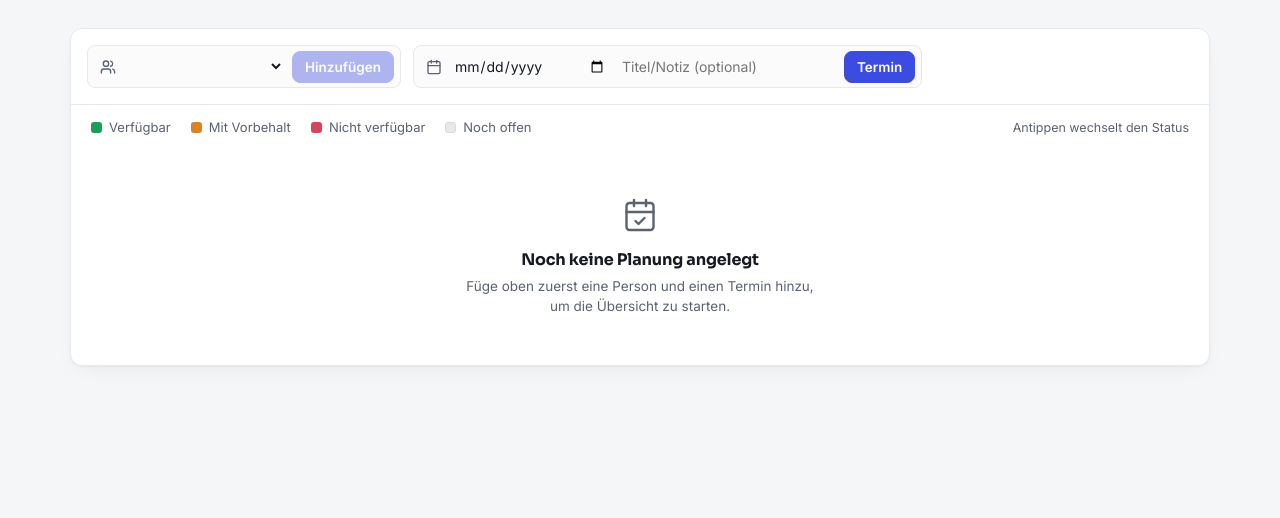
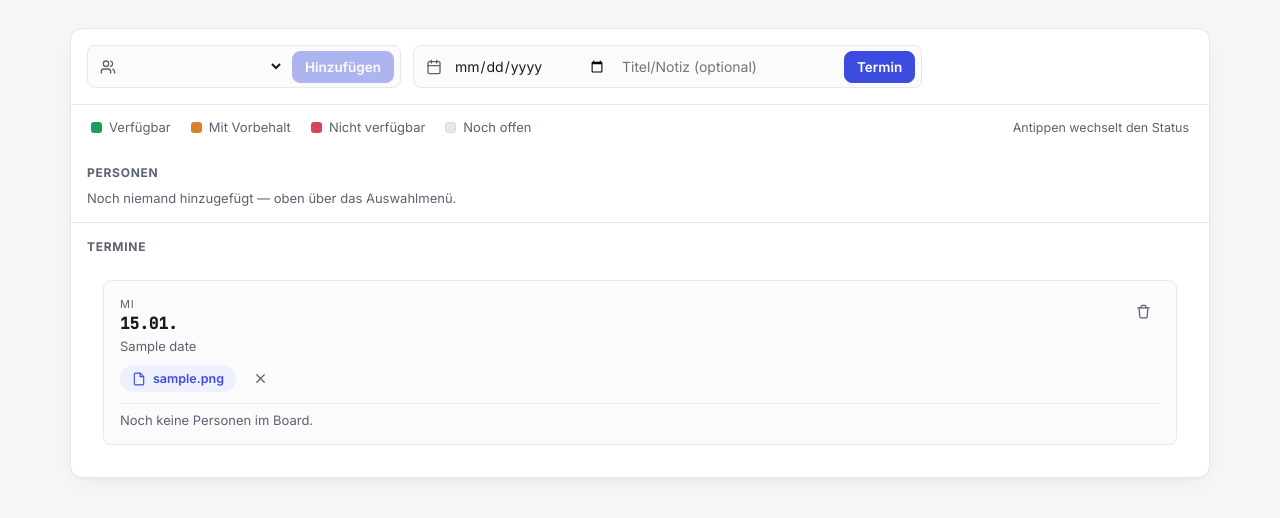
Before and after one commit to GamerMax004/Technik-AG, a Flask app: page /board/1 in a window 1280 px wide. Shown: the part 175-693 px from the top of the page. Run offline with Flask 3, Linux system fonts and the light colour scheme; a user stored in the database is signed in; tables that the repository leaves empty hold one stand-in row (values such as "Sample post").

Commit message:
Add files via upload

```diff
--- a/templates/board.html
+++ b/templates/board.html
@@ -59,66 +59,12 @@
   </div>
 
   {% if current_user.is_staff %}
-    {% if people and date_info %}
+    {% if date_info %}
+    <div class="staff-view">
 
-    <!-- Desktop/Tablet: volle Tabelle -->
-    <div class="table-scroll staff-desktop-view">
-      <table class="grid">
-        <thead>
-          <tr>
-            <th class="corner"></th>
-            {% for d in date_info %}
-            <th class="col-head" data-date-id="{{ d.id }}">
-              <div class="dhead">
-                <span class="wd">{{ d.weekday }}</span>
-                <span class="dd">{{ d.display }}</span>
-                {% if d.label %}<span class="date-note" title="{{ d.label }}">{{ d.label }}</span>{% endif %}
-                {% set total = people|length %}
-                <div class="bar" title="{{ d.stats.ok }} verfügbar · {{ d.stats.warn }} mit Vorbehalt · {{ d.stats.no }} nicht verfügbar">
-                  <span style="width:{{ (d.stats.ok / total * 100) if total else 0 }}%; background:var(--ok)"></span>
-                  <span style="width:{{ (d.stats.warn / total * 100) if total else 0 }}%; background:var(--warn)"></span>
-                  <span style="width:{{ (d.stats.no / total * 100) if total else 0 }}%; background:var(--no)"></span>
-                </div>
-                <button class="btn ghost del" data-remove-date="{{ d.id }}" aria-label="Termin entfernen" title="Termin entfernen">
-                  <svg viewBox="0 0 24 24" fill="none" stroke="currentColor" stroke-width="2" stroke-linecap="round" stroke-linejoin="round" width="13" height="13"><path d="M3 6h18"/><path d="M8 6V4a2 2 0 012-2h4a2 2 0 012 2v2"/><path d="M19 6l-1 14a2 2 0 01-2 2H8a2 2 0 01-2-2L5 6"/></svg>
-                </button>
-              </div>
-            </th>
-            {% endfor %}
-          </tr>
-        </thead>
-        <tbody>
-          {% for p in people %}
-          <tr class="{{ 'my-row' if p.user_id == current_user.id }}">
-            <td class="row-head">
-              <div class="rh">
-                <div class="name-wrap">
-                  <input class="name-input" data-rename="{{ p.id }}" value="{{ p.name }}" maxlength="40">
-                  {% if p.user_id == current_user.id %}<span class="me-badge">Du</span>{% endif %}
-                </div>
-                <button class="btn ghost person-delete" data-remove-person="{{ p.id }}" aria-label="Person entfernen" title="Person entfernen">
-                  <svg viewBox="0 0 24 24" fill="none" stroke="currentColor" stroke-width="2" stroke-linecap="round" stroke-linejoin="round" width="13" height="13"><path d="M3 6h18"/><path d="M8 6V4a2 2 0 012-2h4a2 2 0 012 2v2"/><path d="M19 6l-1 14a2 2 0 01-2 2H8a2 2 0 01-2-2L5 6"/></svg>
-                </button>
-              </div>
-            </td>
-            {% for d in date_info %}
-            {% set status = entries.get(p.id ~ ':' ~ d.id, 'unset') %}
-            <td class="cell-td">
-              <button class="cell" data-person="{{ p.id }}" data-date="{{ d.id }}" data-status="{{ status }}" aria-label="Status: {{ status }}">
-                <span class="chip {{ status }}"></span>
-              </button>
-            </td>
-            {% endfor %}
-          </tr>
-          {% endfor %}
-        </tbody>
-      </table>
-    </div>
-
-    <!-- Handy: Kartenansicht, gleiches Prinzip wie bei normalen Nutzern -->
-    <div class="staff-mobile-view">
-      <div class="staff-mobile-section">
-        <h4 class="staff-mobile-heading">Personen</h4>
+      <div class="staff-section">
+        <h4 class="staff-heading">Personen</h4>
+        {% if people %}
         <div class="staff-people-list">
           {% for p in people %}
           <div class="staff-person-edit {{ 'my-row' if p.user_id == current_user.id }}">
@@ -132,10 +78,13 @@
           </div>
           {% endfor %}
         </div>
+        {% else %}
+        <p class="staff-empty-hint">Noch niemand hinzugefügt — oben über das Auswahlmenü.</p>
+        {% endif %}
       </div>
 
-      <div class="staff-mobile-section">
-        <h4 class="staff-mobile-heading">Termine</h4>
+      <div class="staff-section">
+        <h4 class="staff-heading">Termine</h4>
         <div class="day-list">
           {% for d in date_info %}
           <div class="day-card staff-day-card">
@@ -149,24 +98,44 @@
                 <svg viewBox="0 0 24 24" fill="none" stroke="currentColor" stroke-width="2" stroke-linecap="round" stroke-linejoin="round" width="14" height="14"><path d="M3 6h18"/><path d="M8 6V4a2 2 0 012-2h4a2 2 0 012 2v2"/><path d="M19 6l-1 14a2 2 0 01-2 2H8a2 2 0 01-2-2L5 6"/></svg>
               </button>
             </div>
+
+            <div class="attachment-row" data-attachment-row="{{ d.id }}">
+              {% if d.attachment %}
+              <a class="attachment-chip" href="{{ url_for('download_attachment', date_id=d.id) }}" target="_blank" rel="noopener">
+                <svg viewBox="0 0 24 24" fill="none" stroke="currentColor" stroke-width="2" stroke-linecap="round" stroke-linejoin="round"><path d="M14 2H6a2 2 0 00-2 2v16a2 2 0 002 2h12a2 2 0 002-2V8z"/><path d="M14 2v6h6"/></svg>
+                <span>{{ d.attachment }}</span>
+              </a>
+              <button class="btn ghost attachment-remove" data-remove-attachment="{{ d.id }}" aria-label="Anhang entfernen" title="Anhang entfernen">
+                <svg viewBox="0 0 24 24" fill="none" stroke="currentColor" stroke-width="2" stroke-linecap="round" stroke-linejoin="round" width="13" height="13"><path d="M18 6L6 18"/><path d="M6 6l12 12"/></svg>
+              </button>
+              {% else %}
+              <label class="attachment-upload-btn">
+                <svg viewBox="0 0 24 24" fill="none" stroke="currentColor" stroke-width="2" stroke-linecap="round" stroke-linejoin="round"><path d="M21 15v4a2 2 0 01-2 2H5a2 2 0 01-2-2v-4"/><path d="M17 8l-5-5-5 5"/><path d="M12 3v12"/></svg>
+                PDF anhängen
+                <input type="file" accept="application/pdf" class="attachment-input" data-upload-attachment="{{ d.id }}" hidden>
+              </label>
+              {% endif %}
+            </div>
+
             <div class="staff-person-rows">
               {% for p in people %}
               {% set status = entries.get(p.id ~ ':' ~ d.id, 'unset') %}
               <div class="staff-person-row">
                 <span class="staff-person-name">{{ p.name }}{% if p.user_id == current_user.id %} <span class="me-badge">Du</span>{% endif %}</span>
-                <button class="status-pill compact {{ status }}" data-person="{{ p.id }}" data-date="{{ d.id }}" data-status="{{ status }}" aria-label="Status: {{ status }}">
-                  <span class="status-pill-icon"></span>
-                  <span class="status-pill-label"></span>
+                <button class="cell check" data-person="{{ p.id }}" data-date="{{ d.id }}" data-status="{{ status }}" aria-label="Status: {{ status }}">
+                  <span class="chip {{ status }}"></span>
                 </button>
               </div>
+              {% else %}
+              <p class="staff-empty-hint">Noch keine Personen im Board.</p>
               {% endfor %}
             </div>
           </div>
           {% endfor %}
         </div>
       </div>
+
     </div>
-
     {% else %}
     <div class="empty">
       <svg viewBox="0 0 24 24" fill="none" stroke="currentColor" stroke-width="1.6" stroke-linecap="round" stroke-linejoin="round"><rect x="3" y="4" width="18" height="18" rx="2"/><path d="M16 2v4"/><path d="M8 2v4"/><path d="M3 10h18"/><path d="M9 16l2 2 4-4"/></svg>
@@ -184,6 +153,12 @@
           <span class="day-card-weekday">{{ d.weekday }}</span>
           <span class="day-card-date mono">{{ d.display }}</span>
           {% if d.label %}<span class="day-card-note">{{ d.label }}</span>{% endif %}
+          {% if d.attachment %}
+          <a class="attachment-chip" href="{{ url_for('download_attachment', date_id=d.id) }}" target="_blank" rel="noopener">
+            <svg viewBox="0 0 24 24" fill="none" stroke="currentColor" stroke-width="2" stroke-linecap="round" stroke-linejoin="round"><path d="M14 2H6a2 2 0 00-2 2v16a2 2 0 002 2h12a2 2 0 002-2V8z"/><path d="M14 2v6h6"/></svg>
+            <span>{{ d.attachment }}</span>
+          </a>
+          {% endif %}
         </div>
         <button class="status-pill {{ d.my_status }}" data-person="{{ my_person.id }}" data-date="{{ d.id }}" data-status="{{ d.my_status }}">
           <span class="status-pill-icon"></span>
```
